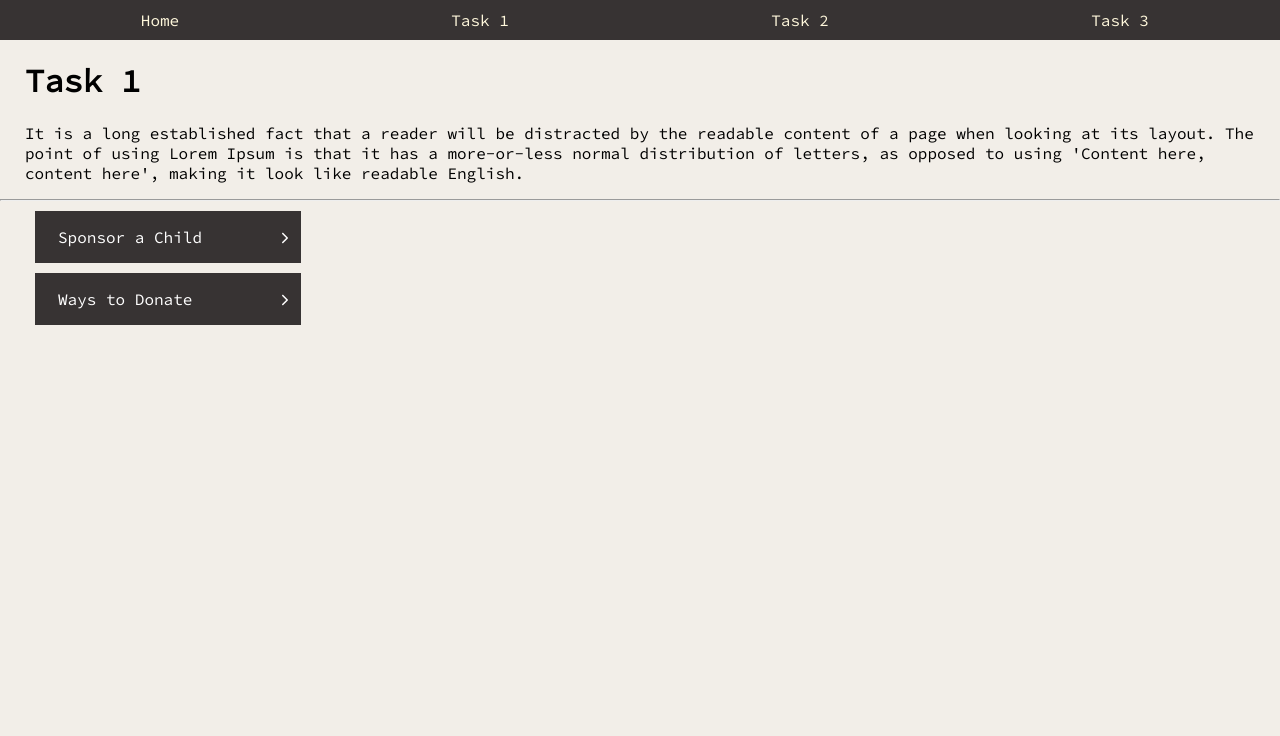
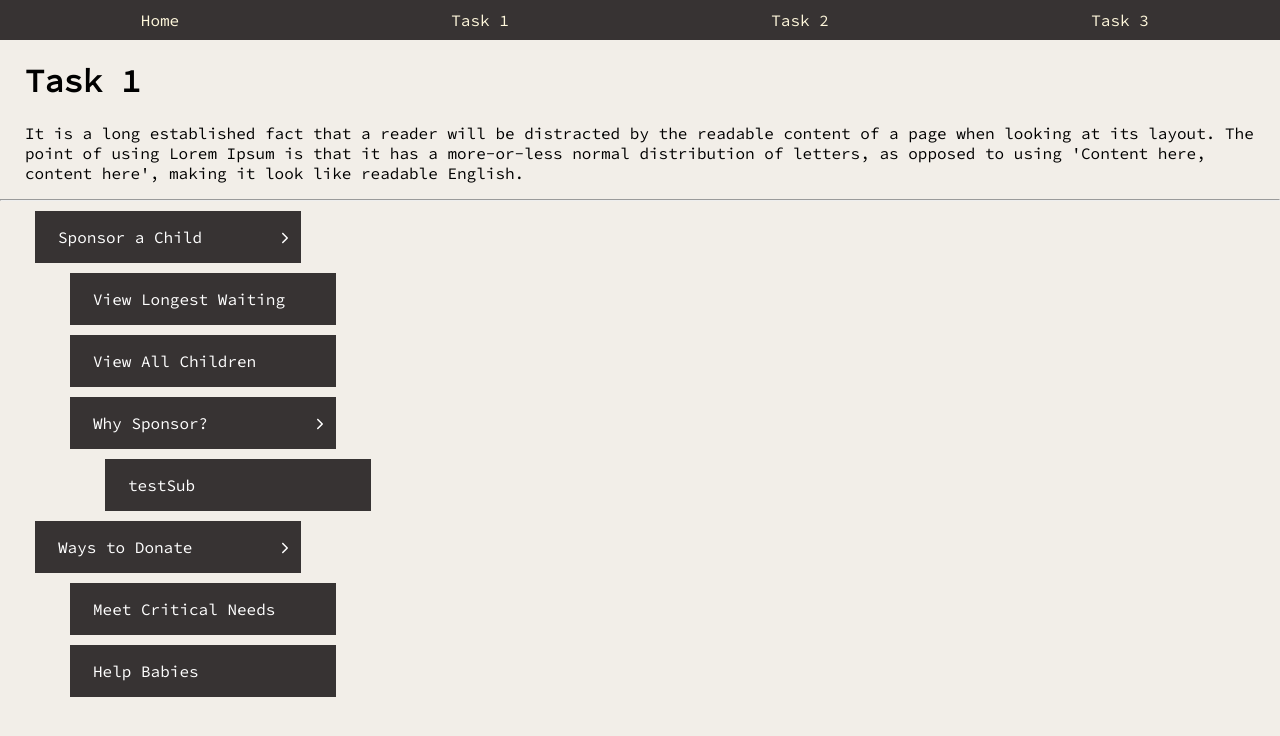
Before and after one commit to compassion-intl/tree-test, a React (Create React App) app: page /task1 in a window 1280 px wide. Shown: the top 736 px of the page. Built offline with nearby package versions, Linux system fonts and the light colour scheme.

Commit message:
still working on getting dropdowns to unhide

```diff
--- a/src/HelperFunctions.jsx
+++ b/src/HelperFunctions.jsx
@@ -1,16 +1,14 @@
-export const revealContents = (event) => {
-    // console.log(event.currentTarget)
-    if(event.currentTarget.classList.contains(`dd-inner-container`)) {
-
-      let children = event.currentTarget.parentNode.children;
-      for(var i = 1; i < children.length; i++) {
-          if(children.item(i).classList.contains('newName')) {
-              children.item(i).classList.remove('newName');
-          } else {
-            children.item(i).className += ' newName';
-          }
-          console.log(children.item(i))
+export const revealContents = event => {
+  // console.log(event.currentTarget)
+  if (event.currentTarget.classList.contains(`dd-inner-container`)) {
+    let children = event.currentTarget.parentNode.children;
+    for (var i = 1; i < children.length; i++) {
+      if (children.item(i).classList.contains("newName")) {
+        children.item(i).classList.remove("newName");
+      } else {
+        children.item(i).className += " newName";
       }
+      console.log(children.item(i));
+    }
   }
-
-}
+};
--- a/src/components/dropdown/Dropdown.css
+++ b/src/components/dropdown/Dropdown.css
@@ -7,14 +7,13 @@
   background-color: #655c5c;
 }
 
-
-.dd-container  .dd-container-left  a {
+.dd-container .dd-container-left a {
   text-decoration: none;
   color: white;
   margin-left: 15px;
 }
 
-.dd-container  .dd-container-right  .arrow {
+.dd-container .dd-container-right .arrow {
   color: white;
   transform: translateY(3px);
 }
@@ -34,13 +33,11 @@
   margin-left: 10px;
   text-decoration: none;
   color: white;
-
 }
 
 .dd-item:hover {
   background-color: #877b7b;
 }
-
 
 .dd-inner-container {
   padding: 16px 8px 16px 8px;
@@ -51,6 +48,6 @@
   justify-content: space-between;
 }
 
-.newName {
+.hide {
   display: none;
 }
--- a/src/components/dropdown/DropdownContainer.jsx
+++ b/src/components/dropdown/DropdownContainer.jsx
@@ -1,51 +1,82 @@
-import React from "react";
-import { IoIosArrowForward } from 'react-icons/io';
+import React, { Component } from "react";
+import { IoIosArrowForward } from "react-icons/io";
 import "../dropdown/Dropdown.css";
-import {revealContents} from "../../HelperFunctions";
 
+export default class DropdownContainer extends Component {
+  state = {
+    fakeThing: false
+  };
 
-const DropdownContainer = (props) => {
+  revealContents = event => {
+    // console.log(event.currentTarget)
+    if (event.currentTarget.classList.contains(`dd-inner-container`)) {
+      //Grab all children of clicked node
+      let children = event.currentTarget.parentNode.children;
 
-  // add very first category names here so they show immediately
-  if((props.type === 1 && props.name === 'Sponsor a Child') || (props.type === 1 && props.name === 'Ways to Donate')) {
+      // for every child except the first one, hide or show
+      for (var i = 1; i < children.length; i++) {
+        if (children.item(i).classList.contains("hide")) {
+          children.item(i).classList.remove("hide");
+        } else if (!children.item(i).classList.contains("hide")) {
+          children.item(i).classList.add("hide");
+        }
+        console.log(children.item(i));
+      }
+    }
+  };
+
+  render() {
+    // add top-level category names here so they show immediately
+    if (
+      (this.props.type === 1 && this.props.name === "Sponsor a Child") ||
+      (this.props.type === 1 && this.props.name === "Ways to Donate")
+    ) {
       return (
         <>
-            <div className="dd-inner-container" id={`dd-item-${props.id}`} onClick={(e) => revealContents(e)}>
-              <div className="dd-container-left" >
-                <a href="#" >{props.name}</a>
+          <div
+            className="dd-inner-container"
+            id={`dd-item-${this.props.id}`}
+            onClick={e => this.revealContents(e)}
+          >
+            <div className="dd-container-left">
+              <a href="#">{this.props.name}</a>
             </div>
-              <div className="dd-container-right" >
+            <div className="dd-container-right">
               <IoIosArrowForward className="arrow" />
             </div>
           </div>
         </>
       );
-  }
-  else if((props.type === 1 && props.name !== 'Sponsor a Child') || (props.type === 1 && props.name !== 'Ways to Donate')) {
+    } else if (
+      (this.props.type === 1 && this.props.name !== "Sponsor a Child") ||
+      (this.props.type === 1 && this.props.name !== "Ways to Donate")
+    ) {
       return (
         <>
-          <div className="dd-inner-container newName" id={`dd-item-${props.id}`} onClick={(e) => revealContents(e)}>
-            <div className="dd-container-left" >
-              <a href="#" >{props.name}</a>
+          <div
+            className="dd-inner-container"
+            id={`dd-item-${this.props.id}`}
+            onClick={e => this.revealContents(e)}
+          >
+            <div className="dd-container-left">
+              <a href="#">{this.props.name}</a>
             </div>
-            <div className="dd-container-right" >
+            <div className="dd-container-right">
               <IoIosArrowForward className="arrow" />
             </div>
           </div>
         </>
       );
-  }
-  else {
-    return(
+    } else {
+      return (
         <>
-        <div className="dd-inner-container newName" >
-          <div className="dd-container-left" >
-            <a href="#" >{props.name}</a>
+          <div className="dd-inner-container">
+            <div className="dd-container-left">
+              <a href="#">{this.props.name}</a>
             </div>
           </div>
         </>
-    )
+      );
     }
-};
-
-export default DropdownContainer;
+  }
+}
--- a/src/components/tests/NavContainer.jsx
+++ b/src/components/tests/NavContainer.jsx
@@ -1,28 +1,35 @@
-import React, {Component} from 'react';
+import React, { Component } from "react";
 import DropdownContainer from "../dropdown/DropdownContainer";
 
-
 export default class NavContainer extends Component {
-
   hasChildren(category) {
     return category.children;
   }
 
-    render(){
-
+  render() {
     const level = this.props.level || 0;
 
-        return <>
-        {
-            this.props.categories.map((category, i) => {
-                return <div className="dd-container" id={`ddc-${category.id}`} key={category.id}>
+    return (
+      <>
+        {this.props.categories.map((category, i) => {
+          return (
+            <div
+              className="dd-container"
+              id={`ddc-${category.id}`}
+              key={category.id}
+            >
               <DropdownContainer {...category} key={this.props.id} />
-                    {
-                        this.hasChildren(category) && <NavContainer categories={category.children} key={this.props.id}/>
-                    }
+              {this.hasChildren(category) && (
+                <NavContainer
+                  categories={category.children}
+                  key={this.props.id}
+                  level={level + 1}
+                />
+              )}
             </div>
-            })
-        }
+          );
+        })}
       </>
+    );
   }
 }
--- a/src/components/tests/Task1.jsx
+++ b/src/components/tests/Task1.jsx
@@ -1,14 +1,24 @@
-import React, { Component} from "react";
+import React, { Component } from "react";
 import categories from "../../data/info";
 import NavContainer from "./NavContainer";
 
+export default class Task1 extends Component {
+  componentDidMount = () => {
+    let allDropdowns = document.querySelectorAll(".dd-inner-container");
+    // console.log(allDropdowns);
+  };
 
-export default class Task1 extends Component {
   render() {
     return (
       <>
         <h1>Task 1</h1>
-              <p>It is a long established fact that a reader will be distracted by the readable content of a page when looking at its layout. The point of using Lorem Ipsum is that it has a more-or-less normal distribution of letters, as opposed to using 'Content here, content here', making it look like readable English.</p>
+        <p>
+          It is a long established fact that a reader will be distracted by the
+          readable content of a page when looking at its layout. The point of
+          using Lorem Ipsum is that it has a more-or-less normal distribution of
+          letters, as opposed to using 'Content here, content here', making it
+          look like readable English.
+        </p>
         <hr />
         <NavContainer categories={categories} />
       </>
```
Lines whose indentation alone changed are shown as unchanged.
